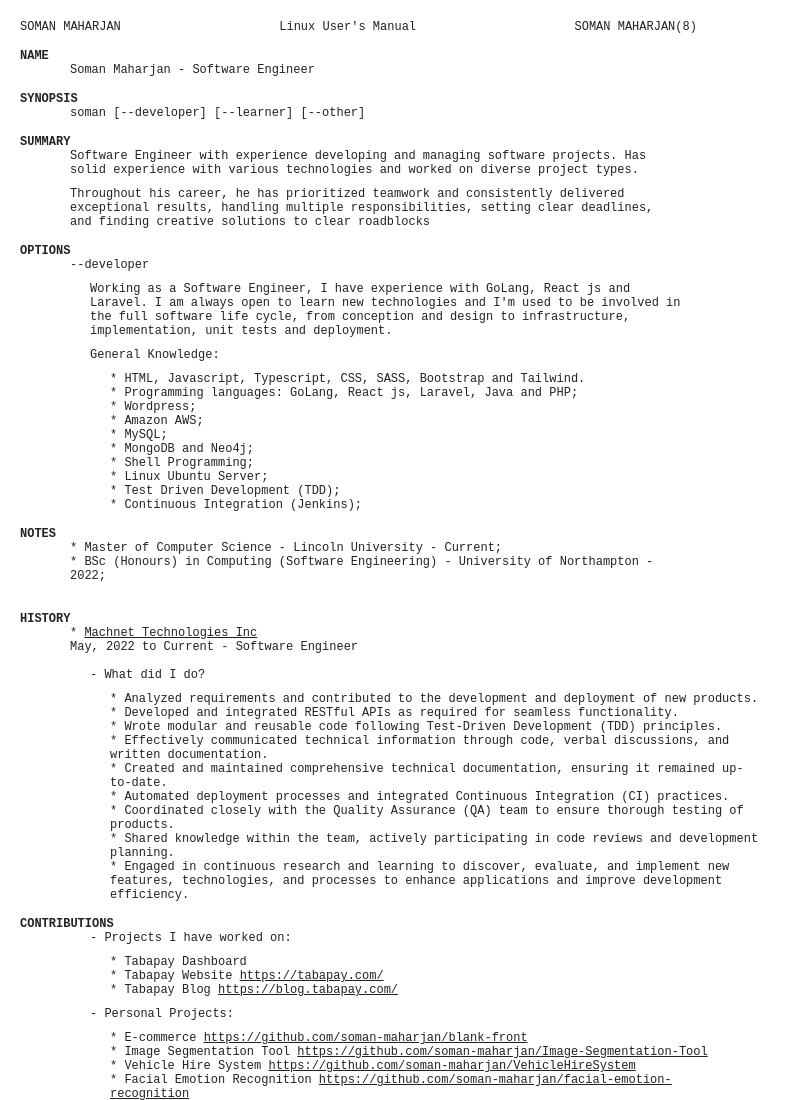
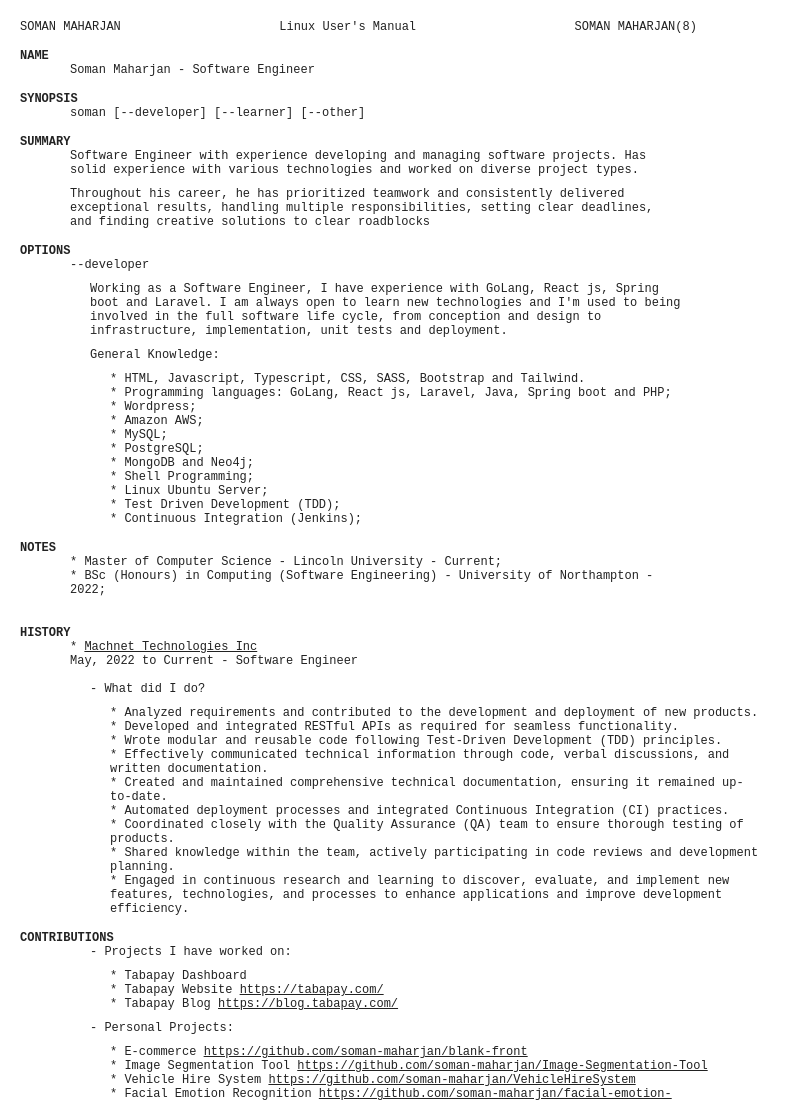
Before and after one commit to soman-maharjan/soman-maharjan.github.io, a plain HTML site: page index.html in a window 1280 px wide. Shown: the top 1100 px of the page, without its empty margins (0-799 px from the left). Drawn offline with Linux system fonts and the light colour scheme.

Commit message:
Update index.html

```diff
--- a/index.html
+++ b/index.html
@@ -34,20 +34,21 @@ SOMAN MAHARJAN                      Linux User's Manual                      SOM
     <h1>OPTIONS</h1>
     <p class="subtext">--developer</p>
     <p class="doublesubtext">
-      Working as a Software Engineer, I have experience with GoLang, React js
-      and Laravel. I am always open to learn new technologies and I'm used to be
-      involved in the full software life cycle, from conception and design to
-      infrastructure, implementation, unit tests and deployment.
+      Working as a Software Engineer, I have experience with GoLang, React js,
+      Spring boot and Laravel. I am always open to learn new technologies and I'm
+      used to being involved in the full software life cycle, from conception and
+      design to infrastructure, implementation, unit tests and deployment.
     </p>
     <p class="doublesubtext">General Knowledge:</p>
     <ul class="triplesubtext">
       <li>
         * HTML, Javascript, Typescript, CSS, SASS, Bootstrap and Tailwind.
       </li>
-      <li>* Programming languages: GoLang, React js, Laravel, Java and PHP;</li>
+      <li>* Programming languages: GoLang, React js, Laravel, Java, Spring boot and PHP;</li>
       <li>* Wordpress;</li>
       <li>* Amazon AWS;</li>
       <li>* MySQL;</li>
+      <li>* PostgreSQL;</li>
       <li>* MongoDB and Neo4j;</li>
       <li>* Shell Programming;</li>
       <li>* Linux Ubuntu Server;</li>
```
